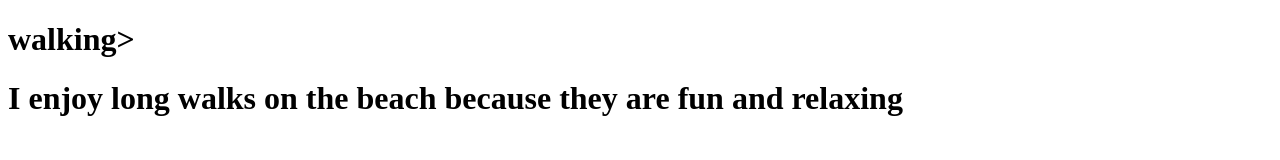
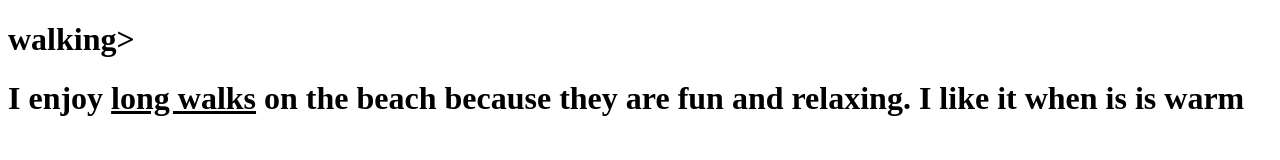
Before and after one commit to WillCrotty/exploring-computer-science, a plain HTML site: page Index.html in a window 1280 px wide. Drawn offline with Linux system fonts and the light colour scheme.

Commit message:
Update Index.html

```diff
--- a/Index.html
+++ b/Index.html
@@ -1,6 +1,7 @@
 <!DOCTYPE html>
 <html>
- <h1>walking><h1> I enjoy long walks on the beach because they are fun and relaxing
+ <h1>walking><h1> I enjoy <u>long walks</u> on the beach because they are fun and relaxing. <b>I like it when is is warm</b>
+
 
  </body>
 </html>
```
